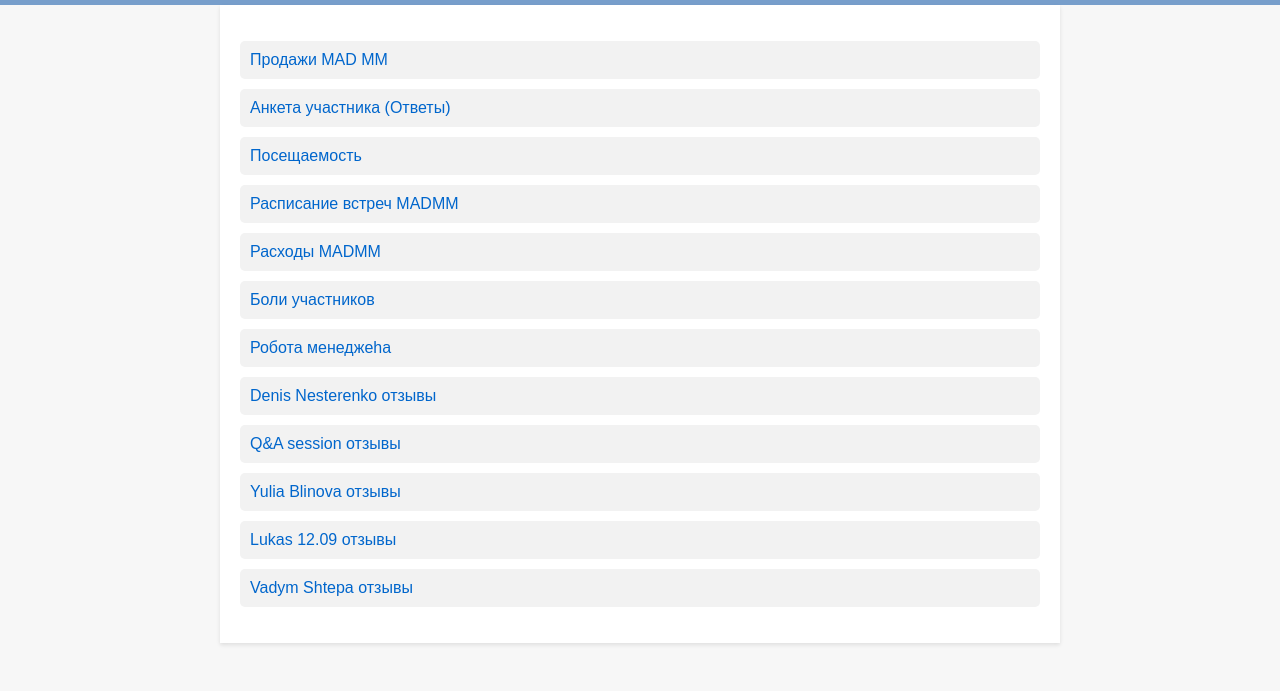
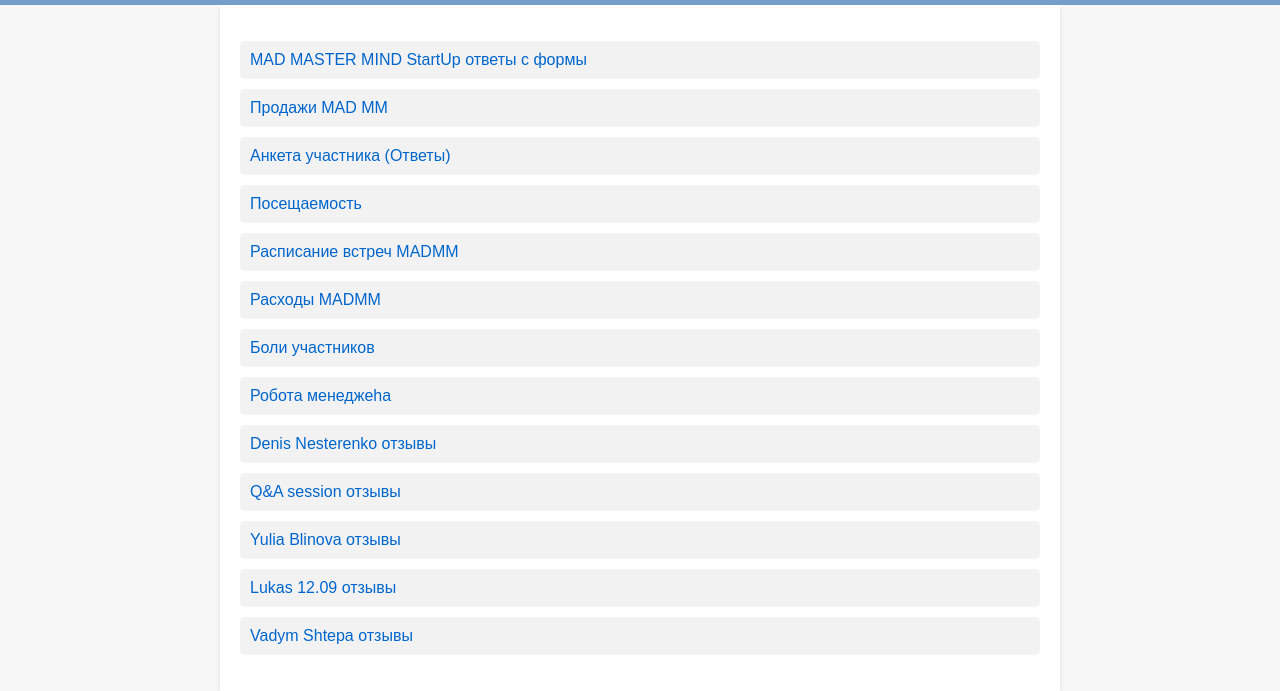
Before and after one commit to khrrystynka/khrrystynkamadmm.github.io, a plain HTML site: page index.html in a window 1280 px wide. Shown: the part 121-812 px from the top of the page. Drawn offline with Linux system fonts and the light colour scheme.

Commit message:
index.html

```diff
--- a/index.html
+++ b/index.html
@@ -51,6 +51,7 @@
 </header>
 <div class="container">
     <ul>
+        <li><a href="https://docs.google.com/spreadsheets/d/1snIOvCDlOZaLYmCY3_WFdLGq74xPjbuKS8rSqPqkqXw/edit#gid=66854396">MAD MASTER MIND StartUp ответы с формы</a></li>
         <li><a href="https://docs.google.com/spreadsheets/d/1VltZQRMenVfi2KIvcA1GVRcPgPXIUDweRjJO-ObFbYg/edit?usp=sharing">Продажи MAD MM</a></li>
         <li><a href="https://docs.google.com/spreadsheets/d/1492mSsOq0ruu-_uwDNhcvV3KTWTFZn3ZgInzBM0VjUg/edit?usp=drive_link">Анкета участника (Ответы)</a></li>
         <li><a href="https://docs.google.com/spreadsheets/d/1vHA0Kzk6EkR5ZEOZ7-YMnJFQBUZMJbiuV-I54QOIF0w/edit?usp=drive_link">Посещаемость</a></li>
```
